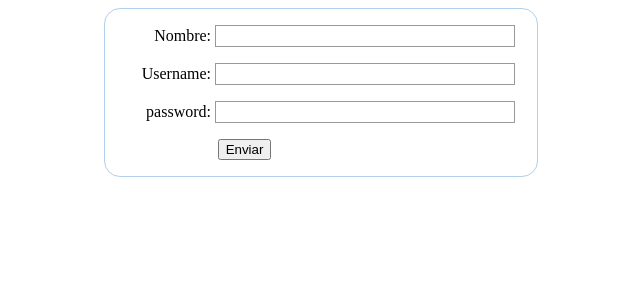
After one commit to MavelSterling/networking_fundamentals, a PHP site: page /index_get.html in a window 1280 px wide. The commit adds this page. Shown: the top 300 px of the page, without its empty margins (319-959 px from the left). Run offline with PHP 8.4, Linux system fonts and the light colour scheme.

Commit message:
Se crea el formulario con metodo get

```diff
--- /dev/null
+++ b/Lab 2/index_get.html
@@ -0,0 +1,29 @@
+<!DOCTYPE html>
+<html lang="en">
+  <head>
+    <link type="text/css" rel="stylesheet" href="style.css"/>
+  </head>
+  <body>
+    <form action="welcome.php" method="get">
+ <ul>
+  <li>
+    <label for="name">Nombre:</label>
+    <input type="text" id="name" name="name">
+  </li>
+  <li>
+    <label for="username"> Username:</label>
+    <input type="text" id="user_name" name="user_name">
+  </li>
+  <li>
+    <label for="password">password:</label>
+    <input type="password" id="password" name="password">
+  </li>
+   <li class="button">
+  <button type="submit">Enviar</button>
+</li>
+ </ul>
+
+</form>
+    <script type="module" src="script.js"></script>
+  </body>
+</html>
```
Also changed, not shown: Lab 2/welcome.php (+10 -1 lines).
